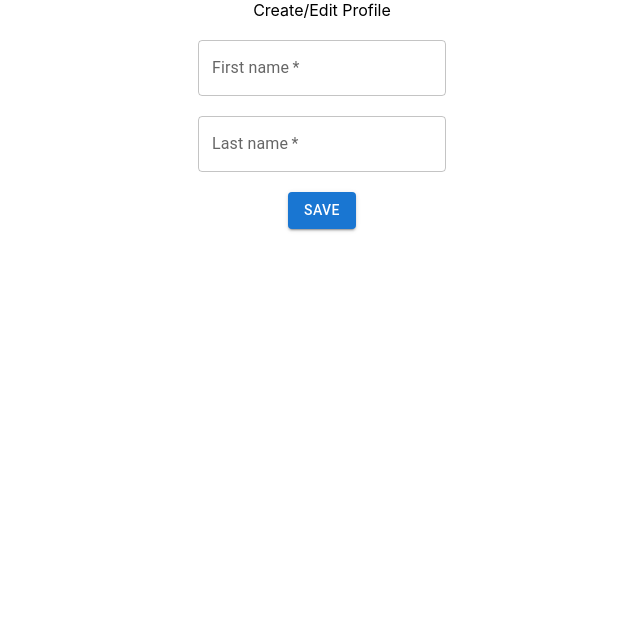
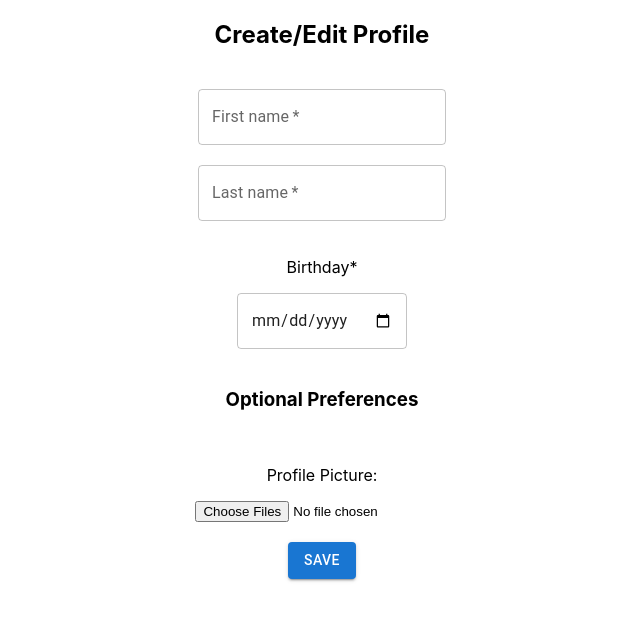
Before and after one commit to elizachary99/studdi, a React (Create React App) app: page /editProfile in a window 1280 px wide. Shown: the top 620 px of the page, without its empty margins (318-958 px from the left). Built offline with nearby package versions, Linux system fonts and the light colour scheme.

Commit message:
added birthday and profile pic to create profile

```diff
--- a/src/EditProfile.js
+++ b/src/EditProfile.js
@@ -1,10 +1,13 @@
+import React from 'react'
 import { useState } from 'react'
-import {Button, FormControl, Stack, TextField} from '@mui/material'
-import {useNavigate} from 'react-router-dom'
+import { Button, FormControl, Stack, TextField } from '@mui/material'
+import { useNavigate } from 'react-router-dom'
 
-function EditProfile(){
+function EditProfile() {
     const [first, setFirst] = useState("")
     const [last, setLast] = useState("")
+    const [birthday, setBirthday] = useState(new Date())
+    const [picture, setPicture] = useState()
     const [error, setError] = useState("\u00A0")
 
     const navigate = useNavigate()
@@ -13,17 +16,26 @@ function EditProfile(){
         e.preventDefault()
     }
 
-    return(
+    return (
         <Stack id="profile-panel" direction="column" alignItems="center">
-            <div>Create/Edit Profile</div><br />
+            <h2>Create/Edit Profile</h2><br />
             <form onSubmit={handleSubmit}>
                 <Stack id="profile-form" direction="column" alignItems="center">
                     <TextField id="first" label='First name' required
                         value={first} onChange={e => setFirst(e.target.value)} /><br />
                     <TextField id='last' label='Last name' required
                         value={last} onChange={e => setLast(e.target.value)} /><br />
+                    <p>Birthday*</p>
+                    <TextField type="date" id="birthday" required
+                        value={birthday} onChange={e => setBirthday(e.target.value)} /><br />
+
+                    <h3>Optional Preferences</h3><br />
+                    <p>Profile Picture:</p>
+                    <input type="file" accept="image/*" multiple="false"
+                        value={picture} onChange={e => setPicture(e.target.value)} /><br />
+
                     <Button id="save-profile" variant="contained" type="submit">Save</Button>
-                    <div id="error-message" style={{color: "red"}}>{error}</div>
+                    <div id="error-message" style={{ color: "red" }}>{error}</div>
                 </Stack>
             </form>
         </Stack>
```
Also changed, not shown: 2 other files (tests, documents, lock files or other folders).
